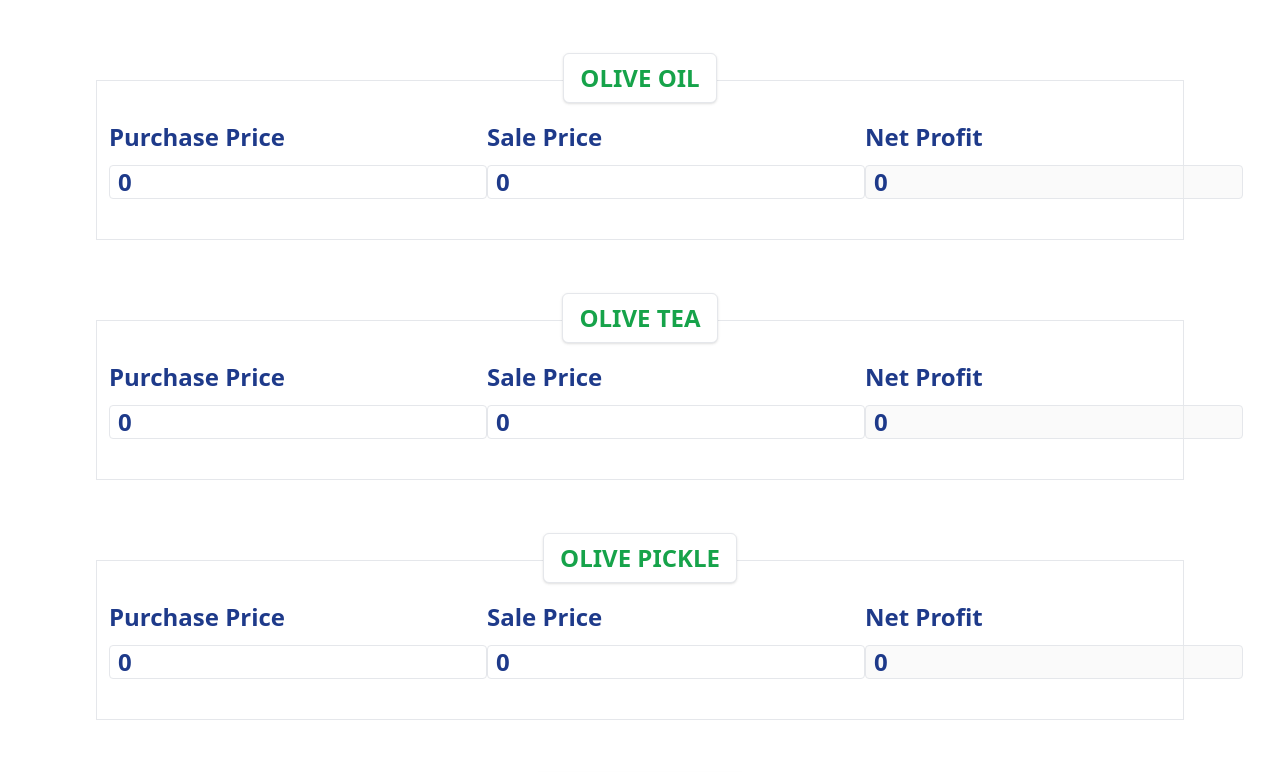
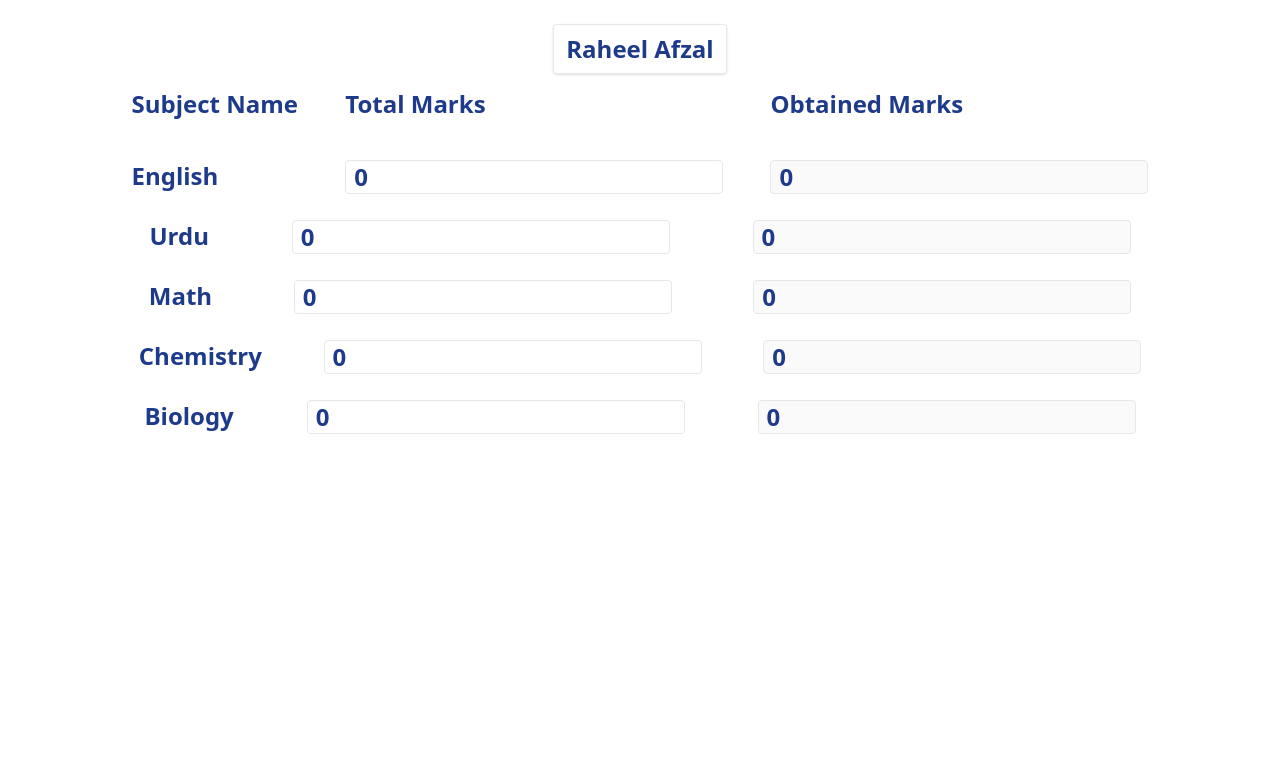
Before and after one commit to ahsamology/React-vite-first-project, a React (Vite) app: page / in a window 1280 px wide. Shown: the top 772 px of the page. Built offline with nearby package versions, Linux system fonts and the light colour scheme.

Commit message:
result card

```diff
--- a/src/App.jsx
+++ b/src/App.jsx
@@ -4,16 +4,9 @@ function App() {
 
   const [number1, setNumber1] = useState(0);
   const [number2, setNumber2] = useState(0);
-  const [number3, setNumber3] = useState(0);
-  const [number4, setNumber4] = useState(0);
-  const [number5, setNumber5] = useState(0);
-  const [number6, setNumber6] = useState(0);
-  const [number7, setNumber7] = useState(0);
-  const [number8, setNumber8] = useState(0);
+  const [number3, setnumber3] = useState(0)
   const [sum1, setSum1] = useState(0)
-  const [sum2, setSum2] = useState(0)
-  const [sum3, setSum3] = useState(0)
-  const [sum4, setSum4] = useState(0)
+
 
 
   function handleNumber1Change(event) {
@@ -25,139 +18,89 @@ function App() {
 
   }
 
-  function handleNumber3Change(event) {
-    setNumber3(event.target.value)
-  }
-
-  function handleNumber4Change(event) {
-    setNumber4(event.target.value)
-  }
-
-  function handleNumber5Change(event) {
-    setNumber5(event.target.value)
-  }
-
-  function handleNumber6Change(event) {
-    setNumber6(event.target.value)
-  }
-
-  function handleNumber7Change(event) {
-    setNumber7(event.target.value)
-  }
-
-  function handleNumber8Change(event) {
-    setNumber8(event.target.value)
-  }
-
-
   function handleSum() {
     let calSum21 = Number(number2) - Number(number1)
-    let calSum43 = Number(number4) - Number(number3)
-    let calSum65 = Number(number6) - Number(number5)
-    let calSum78 = Number(number8) - Number(number7)
+
     setSum1(calSum21)
-    setSum2(calSum43)
-    setSum3(calSum65)
-    setSum4(calSum78)
+
 
   }
 
   return (
-    <div className="container  pt-20 ">
+    <div className="container pt-20 justify-center items-center content-center">
+      <div className="relative flex justify-around font-bold text-2xl px-3 py-2 text-blue-900">
+        <div className="absolute -top-14 border rounded shadow px-3 py-2 mb-10">
+          <p >Raheel Afzal</p>
+        </div>
+        <div >
+        <p className="mb-10">Subject Name</p>
 
-      <div className="relative flex justify-around font-bold text-2xl border px-3 py-10 text-blue-900">
-        <p className="absolute -top-7 px-4 text-green-600 p-2 text-2xl bg-white shadow border rounded-md ">OLIVE OIL</p>
-
-        <div >
-          <p className="mb-3">Purchase Price</p>
-          <input value={number1} type="number" onChange={handleNumber1Change} className="rounded border shadow-black pl-2" />
+          <p className="mb-3">English</p>
         </div>
 
         <div>
-          <p className="mb-3">Sale Price</p>
+        <p className="mb-10">Total Marks</p>
+
           <input value={number2} type="number" onChange={handleNumber2Change} className="rounded border shadow-black pl-2" />
         </div>
         <div>
-          <p className="mb-3">Net Profit </p>
-          <input value={sum1} disabled className="rounded border shadow-black pl-2"/>
+        <p className="mb-10">Obtained Marks</p>
+
+          <input value={sum1} disabled className="rounded border shadow-black pl-2" />
         </div>
       </div>
-      <div className="relative mt-20 flex justify-around font-bold text-2xl border px-3 py-10 text-blue-900">
-        <p className="absolute -top-7 px-4 text-green-600 p-2 text-2xl bg-white shadow border rounded-md ">OLIVE TEA</p>
-
+      <div className="relative flex justify-around font-bold text-2xl px-3 py-2 text-blue-900">
         <div >
-          <p className="mb-3">Purchase Price</p>
-          <input value={number3} type="number" onChange={handleNumber3Change} className="rounded border shadow-black pl-2" />
+          <p className="mb-3">Urdu</p>
         </div>
 
         <div>
-          <p className="mb-3">Sale Price</p>
-          <input value={number4} type="number" onChange={handleNumber4Change} className="rounded border shadow-black pl-2" />
+          <input value={number2} type="number" onChange={handleNumber2Change} className="rounded border shadow-black pl-2" />
         </div>
         <div>
-          <p className="mb-3">Net Profit </p>
-          <input value={sum2} disabled className="rounded border shadow-black pl-2"/>
+          <input value={sum1} disabled className="rounded border shadow-black pl-2" />
         </div>
       </div>
-      <div className="relative mt-20 flex justify-around font-bold text-2xl border px-3 py-10 text-blue-900">
-        <p className="absolute -top-7 px-4 text-green-600 p-2 text-2xl bg-white shadow border rounded-md ">OLIVE PICKLE</p>
-
+      <div className="relative flex justify-around font-bold text-2xl px-3 py-2 text-blue-900">
         <div >
-          <p className="mb-3">Purchase Price</p>
-          <input value={number5} type="number" onChange={handleNumber5Change} className="rounded border shadow-black pl-2" />
+          <p className="mb-3">Math</p>
         </div>
 
         <div>
-          <p className="mb-3">Sale Price</p>
-          <input value={number6} type="number" onChange={handleNumber6Change} className="rounded border shadow-black pl-2" />
+          <input value={number2} type="number" onChange={handleNumber2Change} className="rounded border shadow-black pl-2" />
         </div>
         <div>
-          <p className="mb-3">Net Profit </p>
-          <input value={sum3} disabled className="rounded border shadow-black pl-2"/>
+          <input value={sum1} disabled className="rounded border shadow-black pl-2" />
         </div>
       </div>
-      <div className="relative mt-20 flex justify-around font-bold text-2xl border px-3 py-10 text-blue-900">
-        <p className="absolute -top-7 px-4 text-green-600 p-2 text-2xl bg-white shadow border rounded-md ">OLIVE VINEGAR</p>
-
+      <div className="relative flex justify-around font-bold text-2xl px-3 py-2 text-blue-900">
         <div >
-          <p className="mb-3">Purchase Price</p>
-          <input value={number7} type="number" onChange={handleNumber7Change} className="rounded border shadow-black pl-2" />
+          <p className="mb-3">Chemistry</p>
         </div>
 
         <div>
-          <p className="mb-3">Sale Price</p>
-          <input value={number8} type="number" onChange={handleNumber8Change} className="rounded border shadow-black pl-2" />
+          <input value={number2} type="number" onChange={handleNumber2Change} className="rounded border shadow-black pl-2" />
         </div>
         <div>
-          <p className="mb-3">Net Profit </p>
-          <input value={sum4} disabled className="rounded border shadow-black pl-2"/>
+          <input value={sum1} disabled className="rounded border shadow-black pl-2" />
         </div>
       </div>
+      <div className="relative flex justify-around font-bold text-2xl px-3 py-2 text-blue-900">
+        <div >
+          <p className="mb-3">Biology</p>
+        </div>
 
-<div>
-<div className="px-4 mt-4  p-2 bg-white shadow border rounded-md ">
-
-<p className="text-green-600  text-2xl mb-4 underline">Summary:</p>
-
-<p>Olive Oil: {sum1}</p>
-<p>Olive Tea: {sum2}</p>
-<p>Olive Pickle: {sum3}</p>
-<p>Olive Vinegar: {sum4}</p>
-<hr className="my-4"/>
-<strong>Total Profit: {sum1 + sum2 + sum3 + sum4}</strong>
-</div>
-
-</div>
-
-
-      <div className="mt-10 w-full flex justify-center">
-      <button onClick={handleSum} className="bg-green-600 px-6 py-2 text-lg  font-semibold rounded-xl shadow text-white mx-auto ">
-        Calculate
-      </button>
+        <div>
+          <input value={number2} type="number" onChange={handleNumber2Change} className="rounded border shadow-black pl-2" />
+        </div>
+        <div>
+          <input value={sum1} disabled className="rounded border shadow-black pl-2" />
+        </div>
       </div>
-
     </div>
   )
 }
 
+
+
 export default App
--- /dev/null
+++ b/src/olivecalculations.jsx
@@ -0,0 +1,163 @@
+import { useState } from "react";
+
+function App() {
+
+  const [number1, setNumber1] = useState(0);
+  const [number2, setNumber2] = useState(0);
+  const [number3, setNumber3] = useState(0);
+  const [number4, setNumber4] = useState(0);
+  const [number5, setNumber5] = useState(0);
+  const [number6, setNumber6] = useState(0);
+  const [number7, setNumber7] = useState(0);
+  const [number8, setNumber8] = useState(0);
+  const [sum1, setSum1] = useState(0)
+  const [sum2, setSum2] = useState(0)
+  const [sum3, setSum3] = useState(0)
+  const [sum4, setSum4] = useState(0)
+
+
+  function handleNumber1Change(event) {
+    setNumber1(event.target.value)
+  }
+
+  function handleNumber2Change(event) {
+    setNumber2(event.target.value)
+
+  }
+
+  function handleNumber3Change(event) {
+    setNumber3(event.target.value)
+  }
+
+  function handleNumber4Change(event) {
+    setNumber4(event.target.value)
+  }
+
+  function handleNumber5Change(event) {
+    setNumber5(event.target.value)
+  }
+
+  function handleNumber6Change(event) {
+    setNumber6(event.target.value)
+  }
+
+  function handleNumber7Change(event) {
+    setNumber7(event.target.value)
+  }
+
+  function handleNumber8Change(event) {
+    setNumber8(event.target.value)
+  }
+
+
+  function handleSum() {
+    let calSum21 = Number(number2) - Number(number1)
+    let calSum43 = Number(number4) - Number(number3)
+    let calSum65 = Number(number6) - Number(number5)
+    let calSum78 = Number(number8) - Number(number7)
+    setSum1(calSum21)
+    setSum2(calSum43)
+    setSum3(calSum65)
+    setSum4(calSum78)
+
+  }
+
+  return (
+    <div className="container  pt-20 ">
+
+      <div className="relative flex justify-around font-bold text-2xl border px-3 py-10 text-blue-900">
+        <p className="absolute -top-7 px-4 text-green-600 p-2 text-2xl bg-white shadow border rounded-md ">OLIVE OIL</p>
+
+        <div >
+          <p className="mb-3">Purchase Price</p>
+          <input value={number1} type="number" onChange={handleNumber1Change} className="rounded border shadow-black pl-2" />
+        </div>
+
+        <div>
+          <p className="mb-3">Sale Price</p>
+          <input value={number2} type="number" onChange={handleNumber2Change} className="rounded border shadow-black pl-2" />
+        </div>
+        <div>
+          <p className="mb-3">Net Profit </p>
+          <input value={sum1} disabled className="rounded border shadow-black pl-2"/>
+        </div>
+      </div>
+      <div className="relative mt-20 flex justify-around font-bold text-2xl border px-3 py-10 text-blue-900">
+        <p className="absolute -top-7 px-4 text-green-600 p-2 text-2xl bg-white shadow border rounded-md ">OLIVE TEA</p>
+
+        <div >
+          <p className="mb-3">Purchase Price</p>
+          <input value={number3} type="number" onChange={handleNumber3Change} className="rounded border shadow-black pl-2" />
+        </div>
+
+        <div>
+          <p className="mb-3">Sale Price</p>
+          <input value={number4} type="number" onChange={handleNumber4Change} className="rounded border shadow-black pl-2" />
+        </div>
+        <div>
+          <p className="mb-3">Net Profit </p>
+          <input value={sum2} disabled className="rounded border shadow-black pl-2"/>
+        </div>
+      </div>
+      <div className="relative mt-20 flex justify-around font-bold text-2xl border px-3 py-10 text-blue-900">
+        <p className="absolute -top-7 px-4 text-green-600 p-2 text-2xl bg-white shadow border rounded-md ">OLIVE PICKLE</p>
+
+        <div >
+          <p className="mb-3">Purchase Price</p>
+          <input value={number5} type="number" onChange={handleNumber5Change} className="rounded border shadow-black pl-2" />
+        </div>
+
+        <div>
+          <p className="mb-3">Sale Price</p>
+          <input value={number6} type="number" onChange={handleNumber6Change} className="rounded border shadow-black pl-2" />
+        </div>
+        <div>
+          <p className="mb-3">Net Profit </p>
+          <input value={sum3} disabled className="rounded border shadow-black pl-2"/>
+        </div>
+      </div>
+      <div className="relative mt-20 flex justify-around font-bold text-2xl border px-3 py-10 text-blue-900">
+        <p className="absolute -top-7 px-4 text-green-600 p-2 text-2xl bg-white shadow border rounded-md ">OLIVE VINEGAR</p>
+
+        <div >
+          <p className="mb-3">Purchase Price</p>
+          <input value={number7} type="number" onChange={handleNumber7Change} className="rounded border shadow-black pl-2" />
+        </div>
+
+        <div>
+          <p className="mb-3">Sale Price</p>
+          <input value={number8} type="number" onChange={handleNumber8Change} className="rounded border shadow-black pl-2" />
+        </div>
+        <div>
+          <p className="mb-3">Net Profit </p>
+          <input value={sum4} disabled className="rounded border shadow-black pl-2"/>
+        </div>
+      </div>
+
+<div>
+<div className="px-4 mt-4  p-2 bg-white shadow border rounded-md ">
+
+<p className="text-green-600  text-2xl mb-4 underline">Summary:</p>
+
+<p>Olive Oil: {sum1}</p>
+<p>Olive Tea: {sum2}</p>
+<p>Olive Pickle: {sum3}</p>
+<p>Olive Vinegar: {sum4}</p>
+<hr className="my-4"/>
+<strong>Total Profit: {sum1 + sum2 + sum3 + sum4}</strong>
+</div>
+
+</div>
+
+
+      <div className="mt-10 w-full flex justify-center">
+      <button onClick={handleSum} className="bg-green-600 px-6 py-2 text-lg  font-semibold rounded-xl shadow text-white mx-auto ">
+        Calculate
+      </button>
+      </div>
+
+    </div>
+  )
+}
+
+export default App
```
Also changed, not shown: src/resultCard.jsx (deleted, +0 -64 lines).
